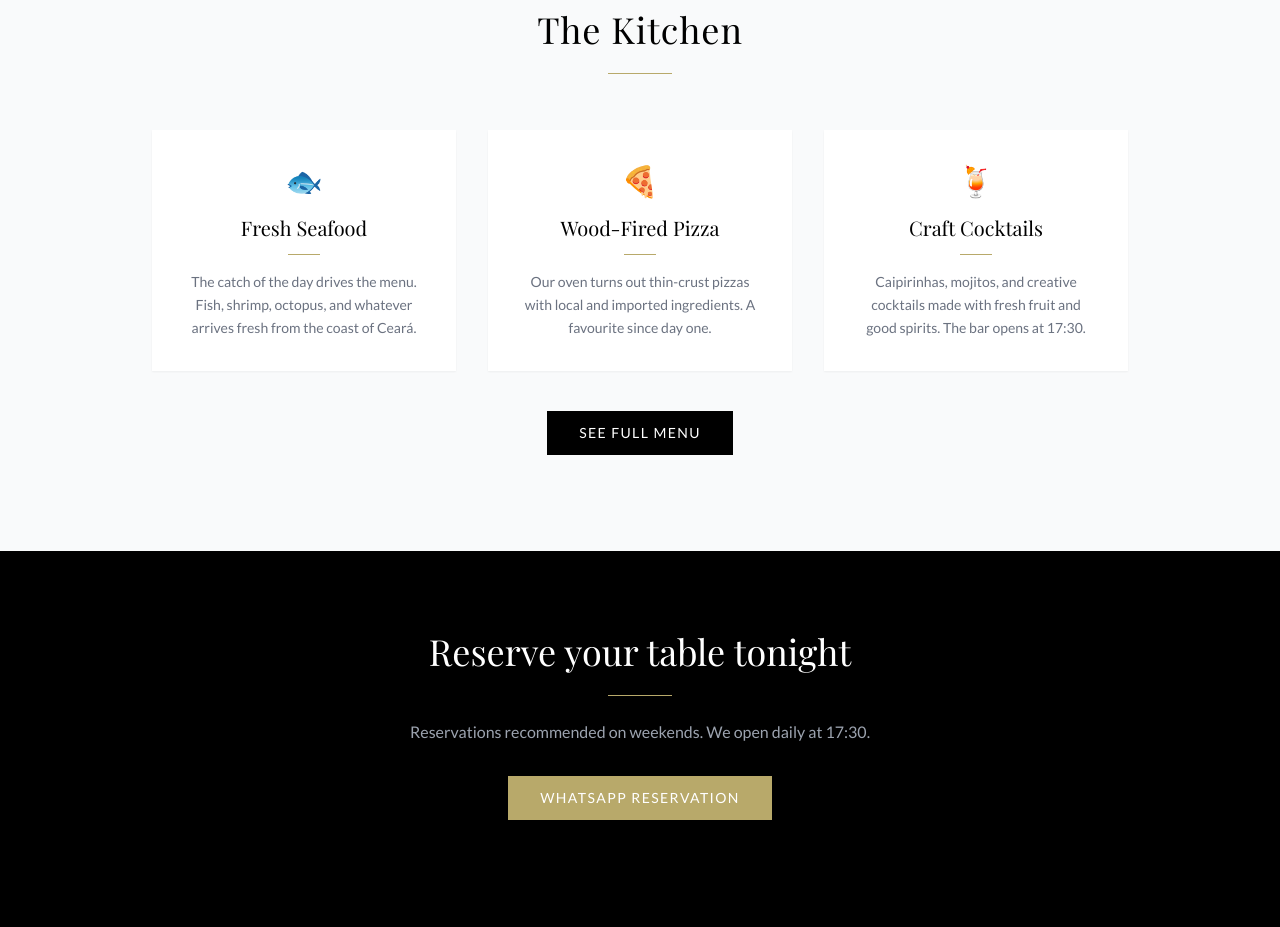
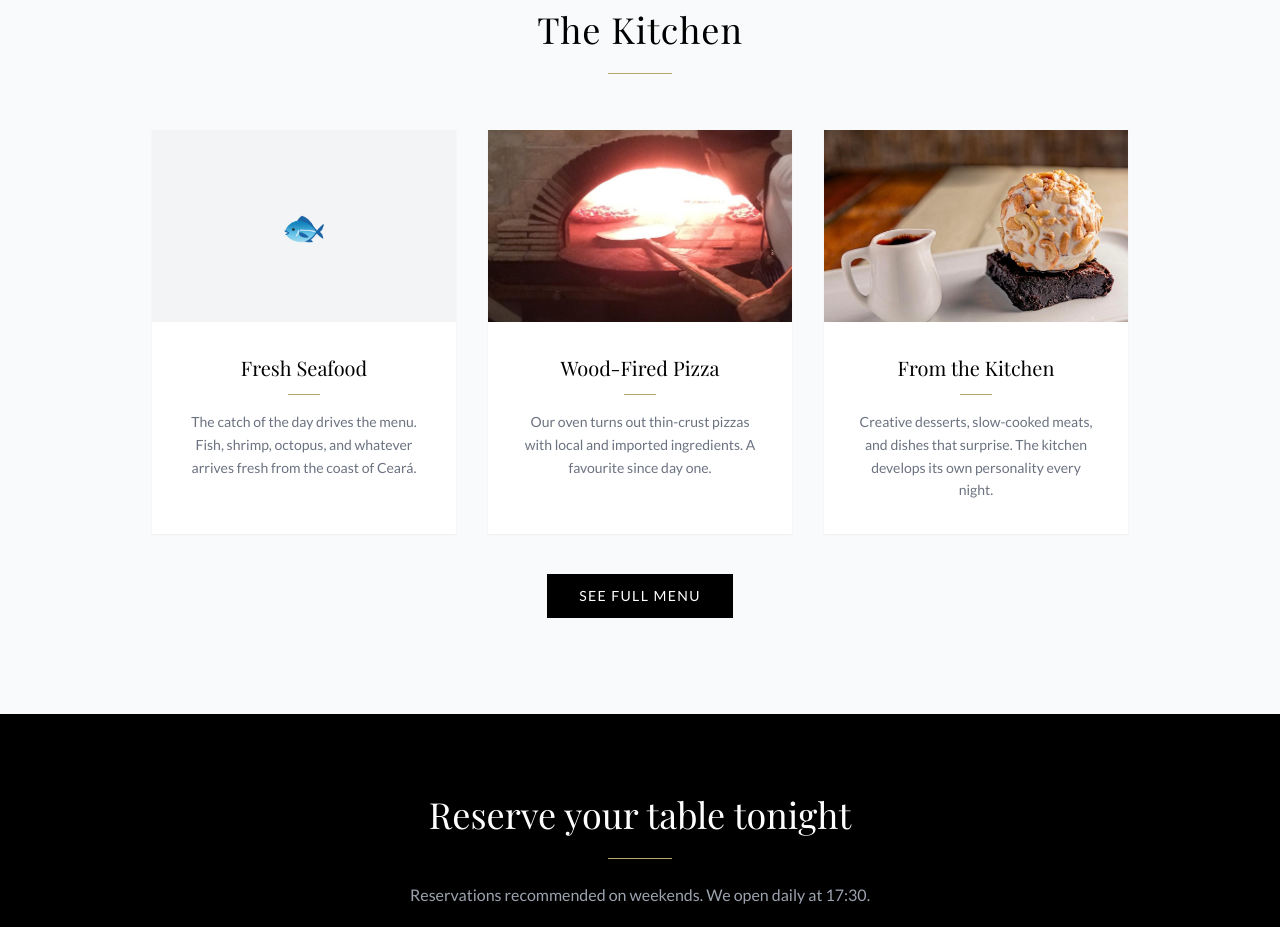
Before and after one commit to SparkwaveAI1/muda-restaurant, a React (Vite) app: page / in a window 1280 px wide. Shown: the part 1700-2627 px from the top of the page. Built offline with nearby package versions, Linux system fonts and the light colour scheme; a web font is replaced by a local one.

Commit message:
feat(images): dessert + wood-fire oven photos — gallery + home feature cards [NO-TASK: muda-images]

```diff
--- a/src/pages/Gallery.tsx
+++ b/src/pages/Gallery.tsx
@@ -39,9 +39,11 @@ export default function Gallery() {
           <div className="columns-2 md:columns-3 gap-3 space-y-3">
             {/* Real photos */}
             <img src="/images/hero-terrace.jpg" alt="MUDA terrace at night" className="break-inside-avoid w-full object-cover" />
+            <img src="/images/muda-dessert.jpg" alt="Brownie with cashew ice cream" className="break-inside-avoid w-full object-cover" />
+            <img src="/images/muda-woodfire-oven.jpg" alt="Wood-fired pizza oven" className="break-inside-avoid w-full object-cover" />
             <img src="/images/muda-exterior.jpg" alt="MUDA exterior with bougainvillea" className="break-inside-avoid w-full object-cover" />
             <img src="/images/muda-interior.jpg" alt="MUDA restaurant" className="break-inside-avoid w-full object-cover" />
-            {placeholders.slice(3).map(({ label, aspect }) => (
+            {placeholders.slice(5).map(({ label, aspect }) => (
               <div
                 key={label}
                 className={`break-inside-avoid bg-gray-100 ${aspect} w-full flex items-center justify-center overflow-hidden`}
--- a/src/pages/Home.tsx
+++ b/src/pages/Home.tsx
@@ -108,24 +108,35 @@ export default function Home() {
               {
                 title: 'Fresh Seafood',
                 desc: 'The catch of the day drives the menu. Fish, shrimp, octopus, and whatever arrives fresh from the coast of Ceará.',
+                img: null,
                 icon: '🐟',
               },
               {
                 title: 'Wood-Fired Pizza',
                 desc: 'Our oven turns out thin-crust pizzas with local and imported ingredients. A favourite since day one.',
+                img: '/images/muda-woodfire-oven.jpg',
+                imgAlt: 'Wood-fired pizza oven at MUDA',
                 icon: '🍕',
               },
               {
-                title: 'Craft Cocktails',
-                desc: 'Caipirinhas, mojitos, and creative cocktails made with fresh fruit and good spirits. The bar opens at 17:30.',
-                icon: '🍹',
+                title: 'From the Kitchen',
+                desc: 'Creative desserts, slow-cooked meats, and dishes that surprise. The kitchen develops its own personality every night.',
+                img: '/images/muda-dessert.jpg',
+                imgAlt: 'Brownie with cashew ice cream at MUDA',
+                icon: '🍽️',
               },
-            ].map(({ title, desc, icon }) => (
-              <div key={title} className="bg-white p-8 text-center shadow-sm hover:shadow-md transition-shadow duration-300">
-                <div className="text-3xl mb-4">{icon}</div>
-                <h3 className="font-heading text-xl mb-3">{title}</h3>
-                <div className="w-8 h-px bg-gold mx-auto mb-4" />
-                <p className="text-gray-500 font-body text-sm leading-relaxed">{desc}</p>
+            ].map(({ title, desc, img, imgAlt, icon }) => (
+              <div key={title} className="bg-white shadow-sm hover:shadow-md transition-shadow duration-300 overflow-hidden">
+                {img ? (
+                  <img src={img} alt={imgAlt} className="w-full h-48 object-cover" />
+                ) : (
+                  <div className="w-full h-48 bg-gray-100 flex items-center justify-center text-4xl">{icon}</div>
+                )}
+                <div className="p-8 text-center">
+                  <h3 className="font-heading text-xl mb-3">{title}</h3>
+                  <div className="w-8 h-px bg-gold mx-auto mb-4" />
+                  <p className="text-gray-500 font-body text-sm leading-relaxed">{desc}</p>
+                </div>
               </div>
             ))}
           </div>
```
Also changed, not shown: public/images/muda-dessert.jpg (added), public/images/muda-woodfire-oven.jpg (added).
